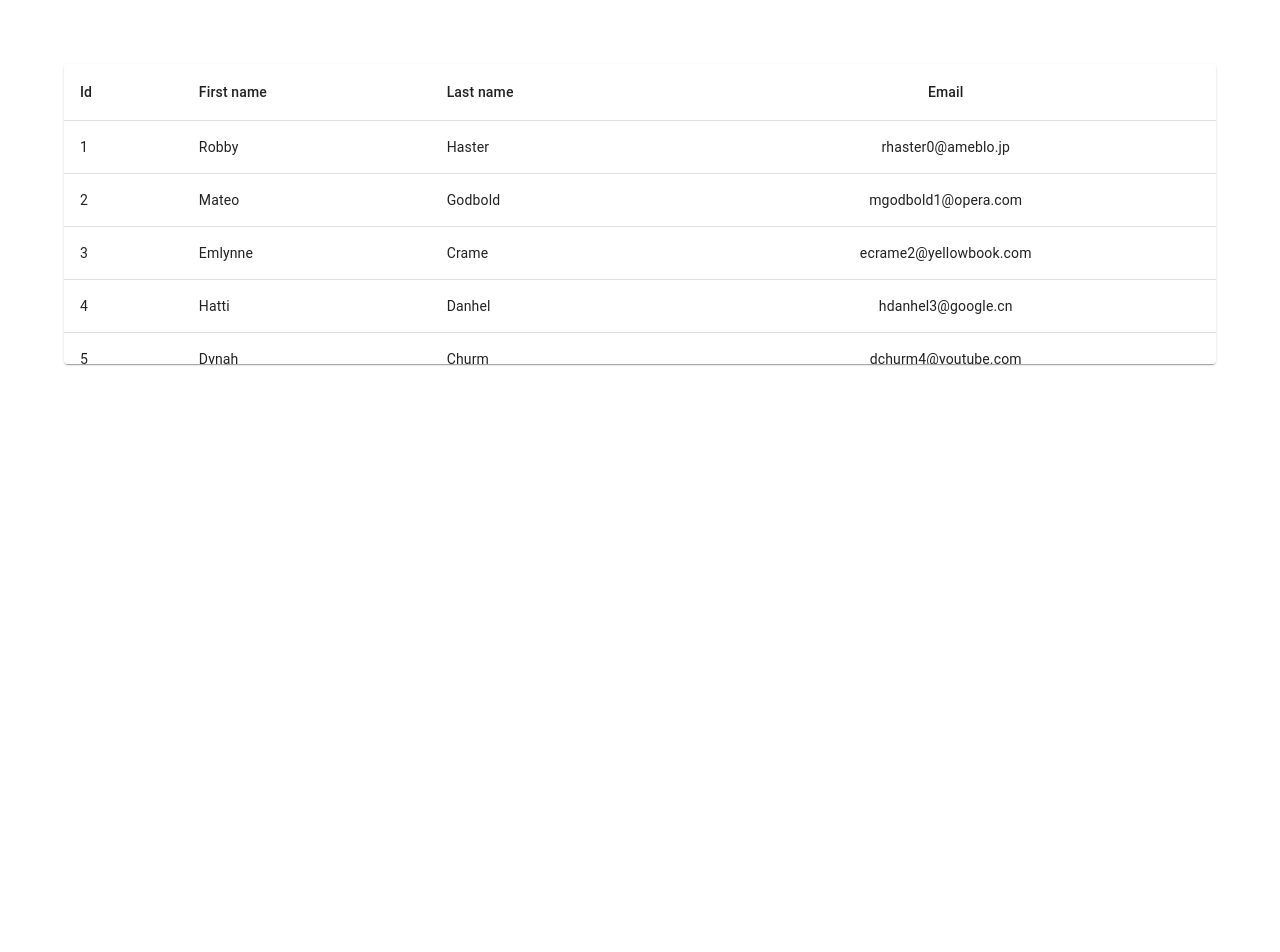
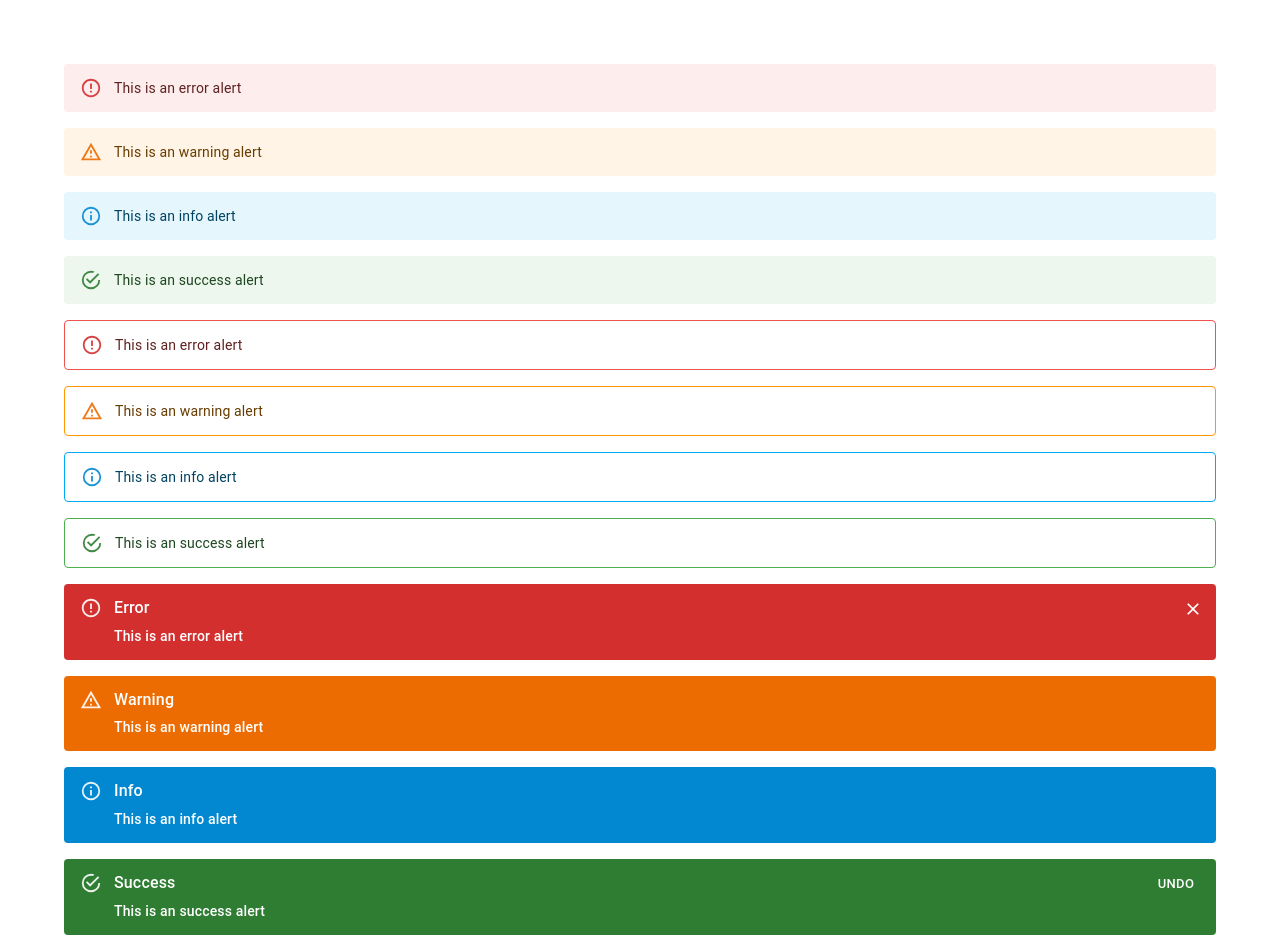
Before and after one commit to thethmuenaing/react-mui-demo, a React (Create React App) app: page / in a window 1280 px wide. Shown: the top 952 px of the page. Before the commit the page ends 800 px from the top, so only its background shows below. Built offline with nearby package versions, Linux system fonts and the light colour scheme.

Commit message:
build MuiAlert component

```diff
--- a/src/App.tsx
+++ b/src/App.tsx
@@ -1,4 +1,5 @@
 import './App.css';
+
 // import { MuiTypography } from './components/MuiTypography';
 // import { MuiButton } from './components/MuiButton';
 // import { MuiTextField } from './components/MuiTextField';
@@ -23,7 +24,8 @@
 // import { MuiList } from './components/MuiList';
 // import { MuiChip } from './components/MuiChip';
 // import { MuiTooltip } from './components/MuiTooltip';
-import { MuiTable } from './components/MuiTable';
+// import { MuiTable } from './components/MuiTable';
+import { MuiAlert } from './components/MuiAlert';
 
 
 function App() {
@@ -53,7 +55,8 @@
       {/* <MuiList /> */}
       {/* <MuiChip/> */}
       {/* <MuiTooltip/> */}
-      <MuiTable/>
+      {/* <MuiTable/> */}
+      <MuiAlert/>
     </div>
   );
 }
--- /dev/null
+++ b/src/components/MuiAlert.tsx
@@ -0,0 +1,36 @@
+import { Stack, Alert, AlertTitle, Button } from "@mui/material"
+// import CheckIcon from "@mui/icons-material/Check"
+
+export const MuiAlert = () => {
+	return (
+		<Stack spacing={2}>
+			<Alert severity="error">This is an error alert</Alert>
+			<Alert severity="warning">This is an warning alert</Alert>
+			<Alert severity="info">This is an info alert</Alert>
+			<Alert severity="success">This is an success alert</Alert>
+
+			<Alert variant="outlined" severity="error">This is an error alert</Alert>
+			<Alert variant="outlined" severity="warning">This is an warning alert</Alert>
+			<Alert variant="outlined" severity="info">This is an info alert</Alert>
+			<Alert variant="outlined" severity="success">This is an success alert</Alert>
+
+			<Alert variant="filled" severity="error" onClose={()=> alert("Close alert")}>
+				<AlertTitle>Error</AlertTitle>This is an error alert
+			</Alert>
+			<Alert variant="filled" severity="warning">
+				<AlertTitle>Warning</AlertTitle>This is an warning alert
+			</Alert>
+			<Alert variant="filled" severity="info">
+				<AlertTitle>Info</AlertTitle>This is an info alert
+			</Alert>
+			<Alert variant="filled" severity="success"
+				action={
+					<Button color="inherit" size="small">UNDO</Button>
+				}
+				// icon={<CheckIcon fontSize="inherit"/>}
+			>
+				<AlertTitle>Success</AlertTitle>This is an success alert
+			</Alert>
+		</Stack>
+	)
+}
```
